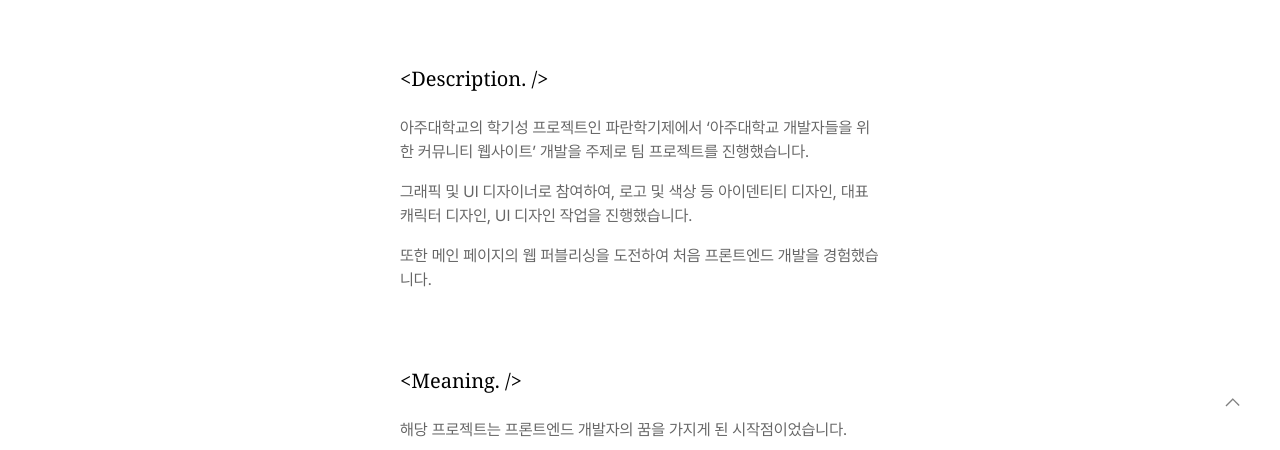
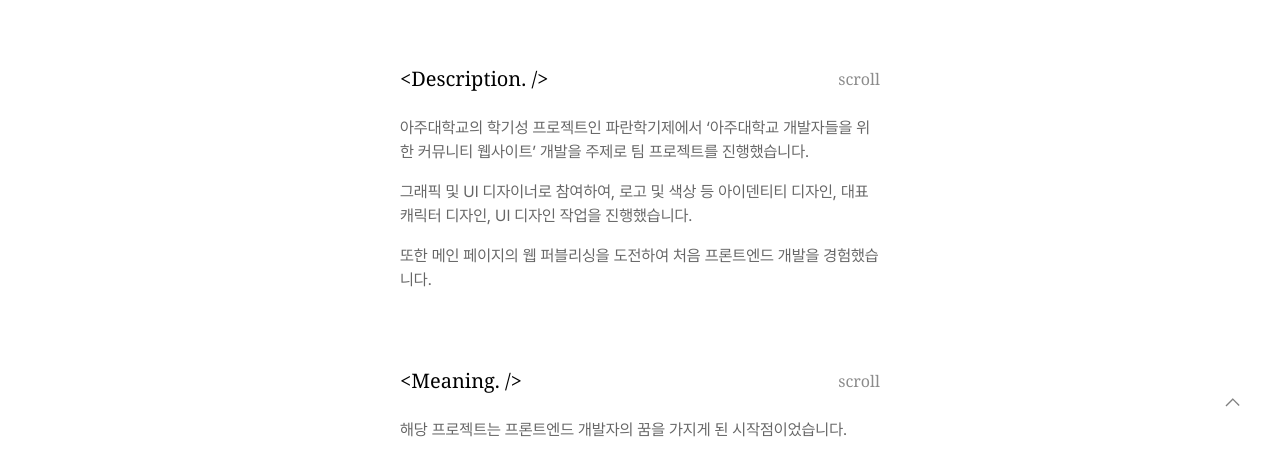
Before and after one commit to 2-hs2/portfolio24, a Next.js app: page /detail/1 in a window 1280 px wide. Shown: the part 350-800 px from the top of the page. Built offline with nearby package versions, Linux system fonts and the light colour scheme.

Commit message:
feat : 상세 페이지  섹션 1 스크롤 정보 입력

```diff
--- a/app/components/detail/detailSection1.tsx
+++ b/app/components/detail/detailSection1.tsx
@@ -80,9 +80,14 @@ const DetailSection1 = ({
           </div>
         </div>
         <div className="flex flex-col gap-4">
+          <div className="flex justify-between items-center">
             <span className="font-notoSerifTibetan text-[1.25rem] mobile:text-[1.125rem]">
               {"<Description. />"}
             </span>
+            <span className="font-notoSerifTibetan text-[1rem] mobile:text-[0.75rem] opacity-45">
+              scroll
+            </span>
+          </div>
           <div className="h-max max-h-[25rem] overflow-y-auto mobile:max-h-[13rem] laptop:max-h-[18rem]">
             <div className="flex flex-col gap-4 w-[20rem] font-pretendard text-[1rem] opacity-60 mobile:w-[18rem] mobile:gap-2 mobile:text-[0.875rem] laptop:w-[30rem]">
               {data.desc.map((item, index) => (
@@ -92,9 +97,14 @@ const DetailSection1 = ({
           </div>
         </div>
         <div className="flex flex-col gap-4">
+          <div className="flex justify-between items-center">
             <span className="font-notoSerifTibetan text-[1.25rem] mobile:text-[1.125rem]">
               {"<Meaning. />"}
             </span>
+            <span className="font-notoSerifTibetan text-[1rem] mobile:text-[0.75rem] opacity-45">
+              scroll
+            </span>
+          </div>
           <div className="h-max max-h-[25rem] overflow-y-auto mobile:max-h-[13rem] laptop:max-h-[18rem]">
             <div className="flex flex-col gap-4 w-[20rem] font-pretendard text-[1rem] opacity-60 mobile:w-[18rem] mobile:gap-2 mobile:text-[0.875rem] laptop:w-[30rem]">
               {data.meaning.map((item, index) => (
```
Lines whose indentation alone changed are shown as unchanged.
